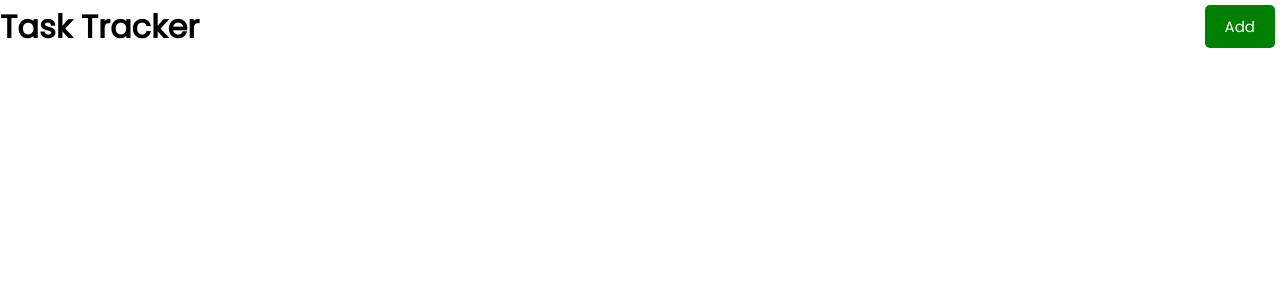
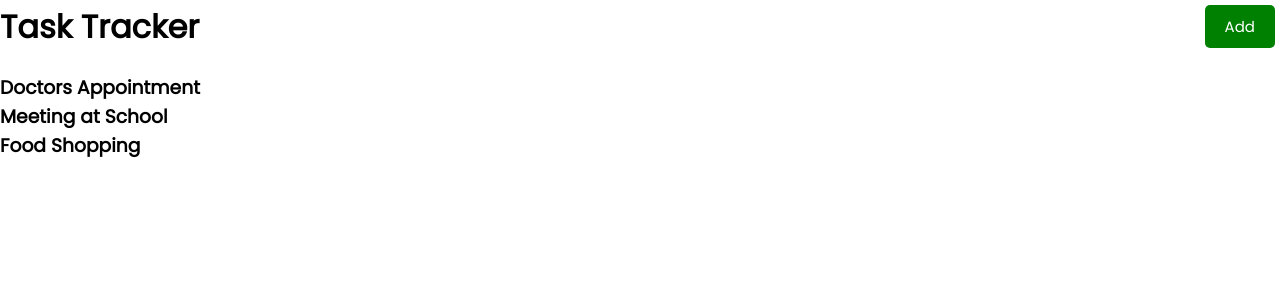
Before and after one commit to alexis-lv/react-task-tracker, a React (Create React App) app: page / in a window 1280 px wide. Shown: the top 300 px of the page. Built offline with nearby package versions, Linux system fonts and the light colour scheme.

Commit message:
move state from tasks to app

```diff
--- a/src/App.js
+++ b/src/App.js
@@ -1,9 +1,33 @@
+import { useState } from "react";
 import Header from "./components/Header";
+import Tasks from "./components/Tasks";
 
 function App() {
+  const [tasks, setTasks] = useState([
+    {
+      id: 1,
+      text: 'Doctors Appointment',
+      day: 'Feb 5th at 2:30 pm',
+      reminder: true
+    },
+    {
+      id: 2,
+      text: 'Meeting at School',
+      day: 'Feb 6th at 1:30 pm',
+      reminder: true
+    },
+    {
+      id: 3,
+      text: 'Food Shopping',
+      day: 'Feb 5th at 2:30 pm',
+      reminder: false
+    }
+  ]);
+
   return (
     <div className="App">
       <Header title='Task Tracker'/>
+      <Tasks tasks={tasks}/>
     </div>
   );
 }
--- /dev/null
+++ b/src/components/Tasks.js
@@ -0,0 +1,13 @@
+import { useState } from "react";
+
+const Tasks = ({ tasks }) => {
+    return (
+        <>
+            {tasks.map((task) => (
+                <h3 key={task.id}>{task.text}</h3>
+            ))}
+        </>
+    )
+}
+
+export default Tasks;
```
